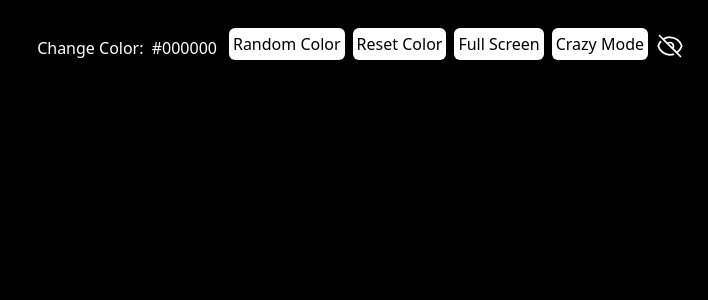
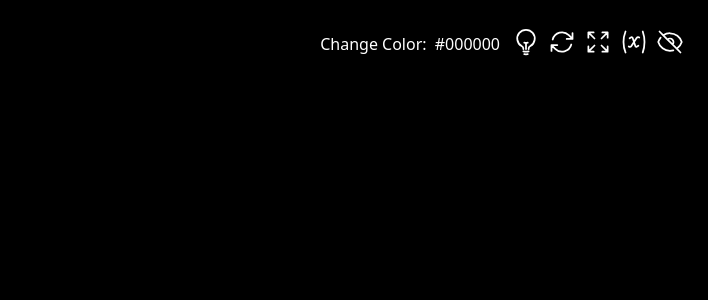
Before and after one commit to Darkace01/blank-page, a Next.js app: page / in a window 1280 px wide. Shown: the top 300 px of the page, without its empty margins (572-1280 px from the left). Built offline with nearby package versions, Linux system fonts and the light colour scheme.

Commit message:
Using icons for every control

```diff
--- a/pages/index.js
+++ b/pages/index.js
@@ -1,5 +1,14 @@
 import { useState, useEffect } from 'react';
-import { EyeIcon, EyeSlashIcon } from '@heroicons/react/24/outline';
+import {
+  EyeIcon,
+  EyeSlashIcon,
+  ArrowsPointingOutIcon,
+  ArrowsPointingInIcon,
+  ArrowPathIcon,
+  LightBulbIcon,
+  VariableIcon,
+  StopIcon,
+} from '@heroicons/react/24/outline';
 
 const randomColor = () => {
   let randomColor = Math.floor(Math.random() * 16777215).toString(16);
@@ -66,48 +75,55 @@ const Home = () => {
               {color}
             </span>{' '}
           </h1>
-          <button
-            className='bg-white text-black p-1 rounded-md '
+          <LightBulbIcon
+            className='h-7 w-7 text-white cursor-pointer hover:text-slate-500'
             onClick={() => setColor(randomColor())}
-          >
-            Random Color
-          </button>
-          <button
-            className='bg-white text-black p-1 rounded-md '
+          />
+          <ArrowPathIcon
+            className='h-7 w-7 text-white cursor-pointer hover:text-slate-500'
             onClick={() => setColor('#000000')}
-          >
-            Reset Color
-          </button>
-          <button
-            className='bg-white text-black p-1 rounded-md '
+          />
+          {fullScrren ? (
+            <ArrowsPointingInIcon
+              className='h-7 w-7 text-white cursor-pointer hover:text-slate-500'
               onClick={() => setFullScreen(!fullScrren)}
-          >
-            {fullScrren ? 'Exit Full Screen' : 'Full Screen'}
-          </button>
-          <button
-            className='bg-white text-black p-1 rounded-md '
+            />
+          ) : (
+            <ArrowsPointingOutIcon
+              className='h-7 w-7 text-white cursor-pointer hover:text-slate-500'
+              onClick={() => setFullScreen(!fullScrren)}
+            />
+          )}
+          {crazyMode ? (
+            <>
+              <StopIcon
+                className='h-7 w-7 text-white cursor-pointer hover:text-slate-500'
                 onClick={() => setCrazyMode(!crazyMode)}
-          >
-            {crazyMode ? 'Exit Crazy Mode' : 'Crazy Mode'}
-          </button>
-          {crazyMode && (
+              />
               <input
                 type='range'
                 min='100'
                 max='1000'
                 value={crazyModeInterval}
+                className='text-white cursor-pointer hover:text-slate-500'
                 onChange={(e) => setCrazyModeInterval(e.target.value)}
+              />
+            </>
+          ) : (
+            <VariableIcon
+              className='h-7 w-7 text-white cursor-pointer hover:text-slate-500'
+              onClick={() => setCrazyMode(!crazyMode)}
             />
           )}
           <EyeSlashIcon
-            className='h-7 w-7 text-white'
+            className='h-7 w-7 text-white cursor-pointer hover:text-slate-500'
             onClick={() => setShowControls(!showControls)}
           />
         </div>
       ) : (
         <div className='flex flex-row items-end justify-end p-4  bg-black bg-opacity-10 rounded-md mx-1'>
           <EyeIcon
-            className='h-7 w-7 text-white'
+            className='h-7 w-7 text-white cursor-pointer hover:text-slate-500'
             onClick={() => setShowControls(!showControls)}
           />
         </div>
```
Lines whose indentation alone changed are shown as unchanged.
